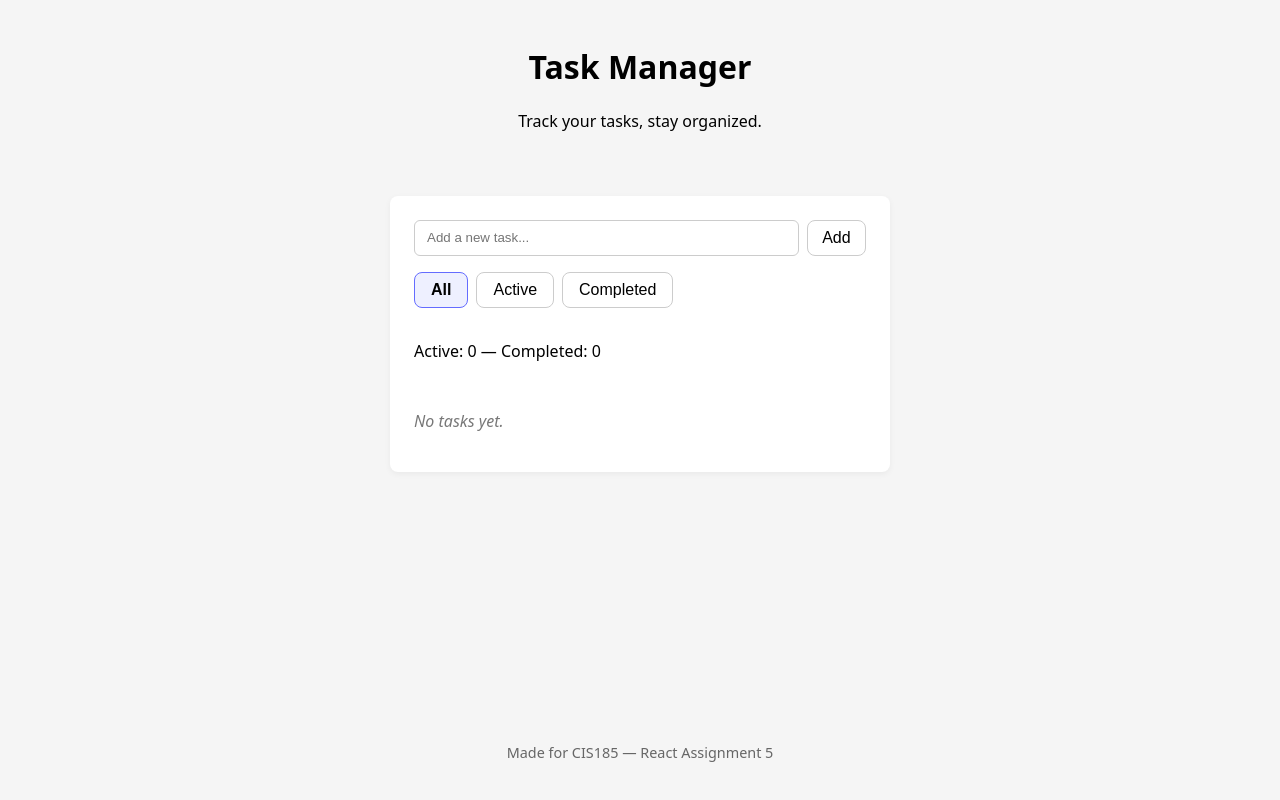
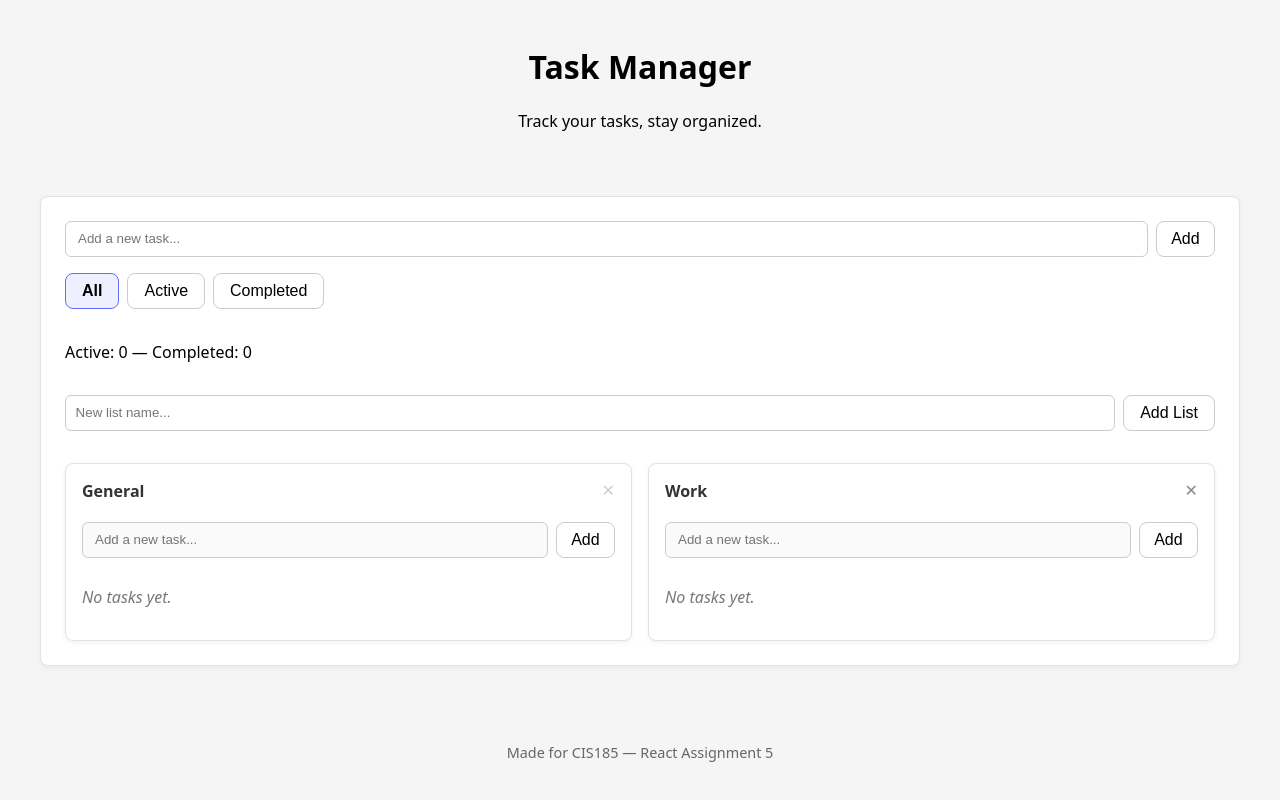
Before and after one commit to JasonRhoads/CIS185_course, a React (Vite) app in the folder week10/assignment5/: page / in a window 1280 px wide. Built offline with nearby package versions, Linux system fonts and the light colour scheme.

Commit message:
add multiple list options

```diff
--- a/week10/assignment5/src/App.css
+++ b/week10/assignment5/src/App.css
@@ -32,13 +32,14 @@
 
 .task-panel {
   background: white;
+  border: 1px solid #e3e3e3;
   border-radius: 8px;
   padding: 1.5rem;
   box-shadow: 0 2px 6px rgba(0,0,0,0.05);
   display: flex;
   flex-direction: column;
   gap: 1rem;
-  max-width: 500px;
+  max-width: 1200px;
   margin: 0 auto;
 }
 
@@ -99,9 +100,99 @@ button:focus-visible {
 /* The "grid" that can host multiple lists */
 .task-lists-container {
   display: grid;
-  grid-template-columns: repeat(auto-fit, minmax(260px, 1fr));
+  grid-template-columns: repeat(auto-fit, minmax(300px, 1fr));
   gap: 1rem;
 }
+
+.task-list-column {
+  background: #ffffff;
+  border: 1px solid #e2e2e2;
+  border-radius: 8px;
+  padding: 1rem;
+  box-shadow: 0 2px 6px rgba(0,0,0,0.05);
+  display: flex;
+  flex-direction: column;
+  gap: 0.75rem;
+}
+
+.task-list-column .task-input input {
+  background: #fafafa;
+}
+
+
+.task-list-title {
+  margin: 0;
+  font-size: 1.1rem;
+  font-weight: 600;
+  text-align: center;
+  color: #333;
+}
+
+.list-name-input {
+  flex: 1;
+  border: 1px solid #ccc;
+  padding: 0.25rem 0.4rem;
+  border-radius: 4px;
+  font-size: 0.95rem;
+}
+
+.delete-list-button--disabled {
+  opacity: 0.4;
+  cursor: default;
+}
+
+.task-list-title {
+  margin: 0;
+  font-size: 1rem;
+  font-weight: 600;
+  text-align: left;
+  cursor: pointer;
+}
+
+
+.list-input {
+  display: flex;
+  gap: 0.5rem;
+  margin-bottom: 1rem;
+}
+
+.list-input input {
+  flex: 1;
+  border: 1px solid #ccc;
+  padding: 0.4rem 0.6rem;
+  border-radius: 6px;
+}
+
+/* Header row inside each list */
+.task-list-header-row {
+  display: flex;
+  align-items: center;
+  justify-content: space-between;
+  gap: 0.5rem;
+  margin-bottom: 0.5rem;
+}
+
+.task-list-title {
+  margin: 0;
+  font-size: 1rem;
+  font-weight: 600;
+  text-align: left;
+}
+
+.delete-list-button {
+  background: transparent;
+  border: none;
+  color: #888;
+  font-size: 1rem;
+  cursor: pointer;
+  padding: 0;
+}
+
+.delete-list-button:hover {
+  color: #b33;
+}
+
+
 
 /* Task list + items */
 .task-list {
--- a/week10/assignment5/src/App.jsx
+++ b/week10/assignment5/src/App.jsx
@@ -1,30 +1,39 @@
 // src/App.jsx
 import { useState } from "react";
-import { useTaskStorage } from "./hooks/useTaskStorage";
 import Header from "./components/Header";
 import Footer from "./components/Footer";
-import TaskCount from "./components/TaskCount";
 import TaskInput from "./components/TaskInput";
 import TaskList from "./components/TaskList";
 import FilterButtons from "./components/FilterButtons";
+import TaskCount from "./components/TaskCount";
+import ListInput from "./components/ListInput";
+import ListContainer from "./components/ListContainer";
+
+import { useTaskStorage } from "./hooks/useTaskStorage";
+import { useListStorage, DEFAULT_LIST_ID } from "./hooks/useListStorage";
 import "./App.css";
+
 
 function App() {
   // tasks will be an array of { id, text, completed, createdAt }
   const [tasks, setTasks] = useTaskStorage();
   const [filter, setFilter] = useState("all");
+  const [lists, setLists] = useListStorage();
+  const [newListName, setNewListName] = useState("");
 
-  function handleAddTask(text) {
+  function handleAddTask(text, listId) {
     const newTask = {
-      id: Date.now(),        // simple unique-ish id
-      text: text,
+      id: Date.now(),
+      text,
       completed: false,
       createdAt: new Date(),
+      listId: listId || DEFAULT_LIST_ID,
     };
 
-    // add the new task to the beginning of the list
-    setTasks((prevTasks) => [newTask, ...prevTasks]);
+    setTasks((prev) => [newTask, ...prev]);
   }
+
+
 
   function handleToggleTask(id) {
     setTasks(prevTasks =>
@@ -41,22 +50,58 @@ function App() {
     setTasks(prevTasks => prevTasks.filter(task => task.id !== id));
   }
 
+  function handleAddList(name) {
+    const trimmed = name.trim();
+    if (!trimmed) return;
+
+    const newList = {
+      id: Date.now().toString(),
+      name: trimmed,
+    };
+
+    setLists((prev) => [...prev, newList]);
+  }
+
+  function handleAddListSubmit(e) {
+    e.preventDefault();
+    handleAddList(newListName);
+    setNewListName("");
+  }
+
+  function handleDeleteList(listId) {
+    // Don't allow deleting the default "General" list
+    if (listId === DEFAULT_LIST_ID) {
+      console.warn("Cannot delete the default General list.");
+      return;
+    }
+    setLists((prev) => prev.filter((list) => list.id !== listId));
+
+    setTasks((prev) => prev.filter((task) => task.listId !== listId));
+  }
+
+  function handleRenameList(listId, newName) {
+    const trimmed = newName.trim();
+    if (!trimmed) return;
+
+    setLists((prev) =>
+      prev.map((list) =>
+        list.id === listId ? { ...list, name: trimmed } : list
+      )
+    );
+  }
+
 
   // Filtering Logic
   const filteredTasks = tasks.filter((task) => {
-    if (filter === "active") {
-      return !task.completed;
-    }
-    if (filter === "completed") {
-      return task.completed;
-    }
-    return true; // "all"
+    if (filter === "active") return !task.completed;
+    if (filter === "completed") return task.completed;
+    return true;
   });
 
-  // Task Counts
-  const activeCount = tasks.filter((task) => !task.completed).length;
-  const completedCount = tasks.filter((task) => task.completed).length;
-  const totalCount = tasks.length;
+  const activeCount = filteredTasks.filter((task) => !task.completed).length;
+  const completedCount = filteredTasks.filter((task) => task.completed).length;
+  const totalCount = filteredTasks.length;
+
 
 
   return (
@@ -79,13 +124,24 @@ function App() {
             totalCount={totalCount}
           />
 
-          <div className="task-lists-container">
-            <TaskList
-              tasks={filteredTasks}
+          <ListInput
+            newListName={newListName}
+            setNewListName={setNewListName}
+            onAddList={handleAddList}
+          />
+
+          <ListContainer
+            lists={lists}
+            tasks={tasks}
+            filteredTasks={filteredTasks}
+            onAddTask={handleAddTask}
             onToggleTask={handleToggleTask}
             onDeleteTask={handleDeleteTask}
+            onDeleteList={handleDeleteList}
+            onRenameList={handleRenameList}
           />
-          </div>
+
+
         </section>
       </main>
 
--- /dev/null
+++ b/week10/assignment5/src/components/ListContainer.jsx
@@ -0,0 +1,129 @@
+// src/components/ListContainer.jsx
+import { useState } from "react";
+import TaskInput from "./TaskInput";
+import TaskList from "./TaskList";
+import { DEFAULT_LIST_ID } from "../hooks/useListStorage";
+
+function ListContainer({
+  lists,
+  tasks,
+  filteredTasks,
+  onAddTask,
+  onToggleTask,
+  onDeleteTask,
+  onDeleteList,
+  onRenameList,
+}) {
+
+  const [editingListId, setEditingListId] = useState(null);
+  const [editingName, setEditingName] = useState("");
+
+  function startEditing(list) {
+    setEditingListId(list.id);
+    setEditingName(list.name);
+  }
+
+  function cancelEditing() {
+    setEditingListId(null);
+    setEditingName("");
+  }
+
+  function saveEditing(listId) {
+    onRenameList(listId, editingName);
+    cancelEditing();
+  }
+
+
+  return (
+    <div className="task-lists-container">
+      {lists.map((list) => {
+        const tasksForList = filteredTasks.filter(
+          (task) => (task.listId || DEFAULT_LIST_ID) === list.id
+        );
+
+        return (
+          <div key={list.id} className="task-list-column">
+            <div className="task-list-header-row">
+              {editingListId === list.id ? (
+                <>
+                  <input
+                    className="list-name-input"
+                    type="text"
+                    value={editingName}
+                    onChange={(e) => setEditingName(e.target.value)}
+                    onKeyDown={(e) => {
+                      if (e.key === "Enter") {
+                        e.preventDefault();
+                        saveEditing(list.id);
+                      } else if (e.key === "Escape") {
+                        cancelEditing();
+                      }
+                    }}
+                    autoFocus
+                  />
+
+                  <button
+                    type="button"
+                    onMouseDown={(e) => e.preventDefault()}  // ⬅️ NEW
+                    onClick={() => saveEditing(list.id)}
+                  >
+                    Save
+                  </button>
+
+                  <button
+                    type="button"
+                    onMouseDown={(e) => e.preventDefault()}  // ⬅️ NEW
+                    onClick={cancelEditing}
+                  >
+                    Cancel
+                  </button>
+                </>
+              ) : (
+                <>
+                  <h2
+                    className="task-list-title"
+                    onDoubleClick={() => startEditing(list)}
+                    title="Double-click to rename"
+                  >
+                    {list.name}
+                  </h2>
+
+                  {/* Delete button: disabled for General */}
+                  {list.id === DEFAULT_LIST_ID ? (
+                    <button
+                      type="button"
+                      className="delete-list-button delete-list-button--disabled"
+                      disabled
+                      title="Cannot delete the default list"
+                    >
+                      ✕
+                    </button>
+                  ) : (
+                    <button
+                      type="button"
+                      className="delete-list-button"
+                      onClick={() => onDeleteList(list.id)}
+                      title="Delete list"
+                    >
+                      ✕
+                    </button>
+                  )}
+                </>
+              )}
+            </div>
+
+            <TaskInput onAddTask={(text) => onAddTask(text, list.id)} />
+
+            <TaskList
+              tasks={tasksForList}
+              onToggleTask={onToggleTask}
+              onDeleteTask={onDeleteTask}
+            />
+          </div>
+        );
+      })}
+    </div>
+  );
+}
+
+export default ListContainer;
--- /dev/null
+++ b/week10/assignment5/src/components/ListInput.jsx
@@ -0,0 +1,22 @@
+// src/components/ListInput.jsx
+function ListInput({ newListName, setNewListName, onAddList }) {
+  function handleSubmit(e) {
+    e.preventDefault();
+    onAddList(newListName);
+    setNewListName("");
+  }
+
+  return (
+    <form className="list-input" onSubmit={handleSubmit}>
+      <input
+        type="text"
+        placeholder="New list name..."
+        value={newListName}
+        onChange={(e) => setNewListName(e.target.value)}
+      />
+      <button type="submit">Add List</button>
+    </form>
+  );
+}
+
+export default ListInput;
--- /dev/null
+++ b/week10/assignment5/src/hooks/useListStorage.js
@@ -0,0 +1,33 @@
+// src/hooks/useListStorage.js
+import { useState, useEffect } from "react";
+
+export const INITIAL_LISTS = [
+  { id: "general", name: "General" },
+  { id: "work", name: "Work" },
+];
+
+export const DEFAULT_LIST_ID = INITIAL_LISTS[0].id;
+
+const LISTS_STORAGE_KEY = "assignment5-lists";
+
+export function useListStorage() {
+  const [lists, setLists] = useState(() => {
+    const stored = localStorage.getItem(LISTS_STORAGE_KEY);
+    if (!stored) return INITIAL_LISTS;
+
+    try {
+      const parsed = JSON.parse(stored);
+      // basic validation: must be array with id/name
+      if (!Array.isArray(parsed)) return INITIAL_LISTS;
+      return parsed;
+    } catch {
+      return INITIAL_LISTS;
+    }
+  });
+
+  useEffect(() => {
+    localStorage.setItem(LISTS_STORAGE_KEY, JSON.stringify(lists));
+  }, [lists]);
+
+  return [lists, setLists];
+}
```
Lines whose indentation alone changed are shown as unchanged.
